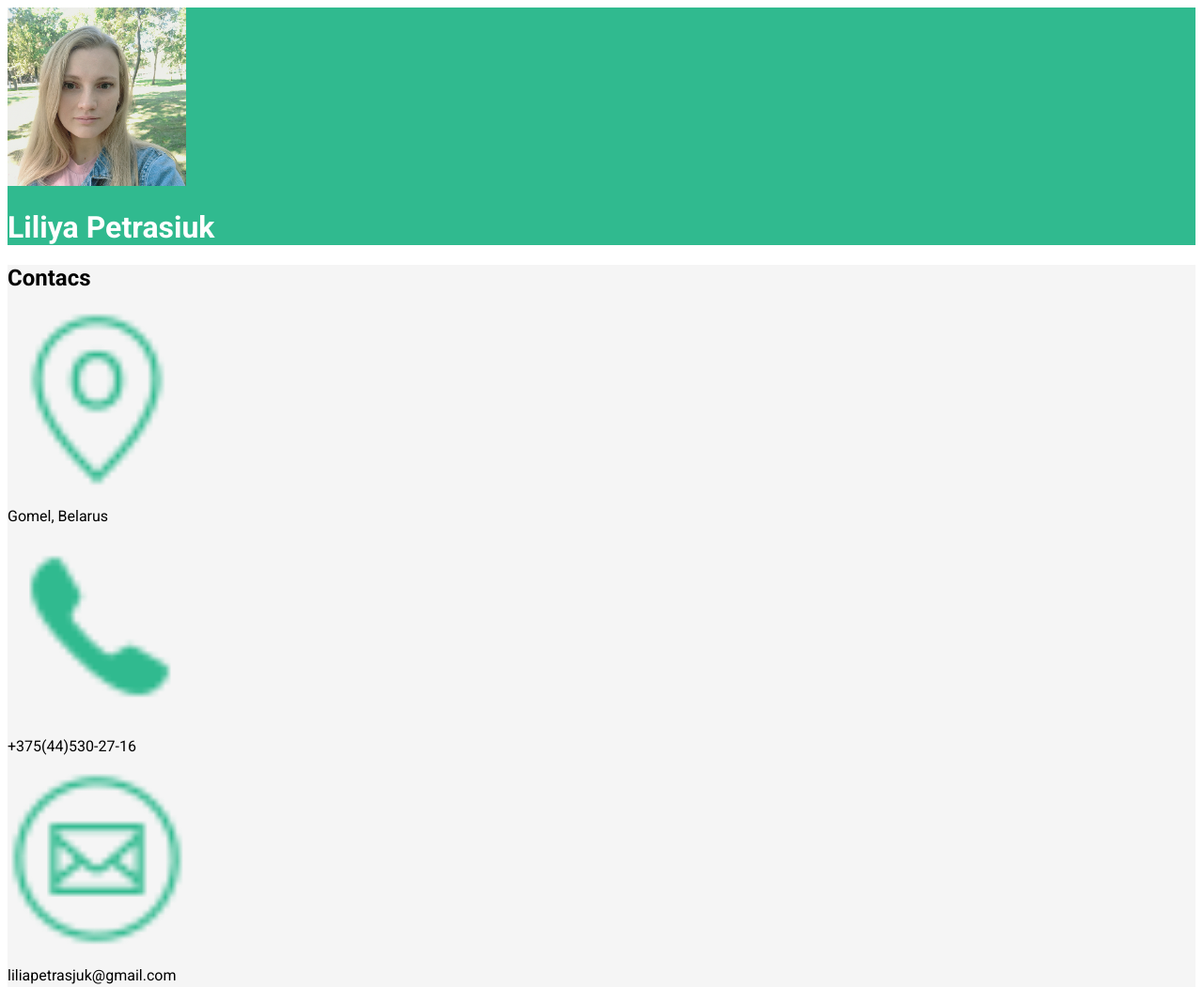
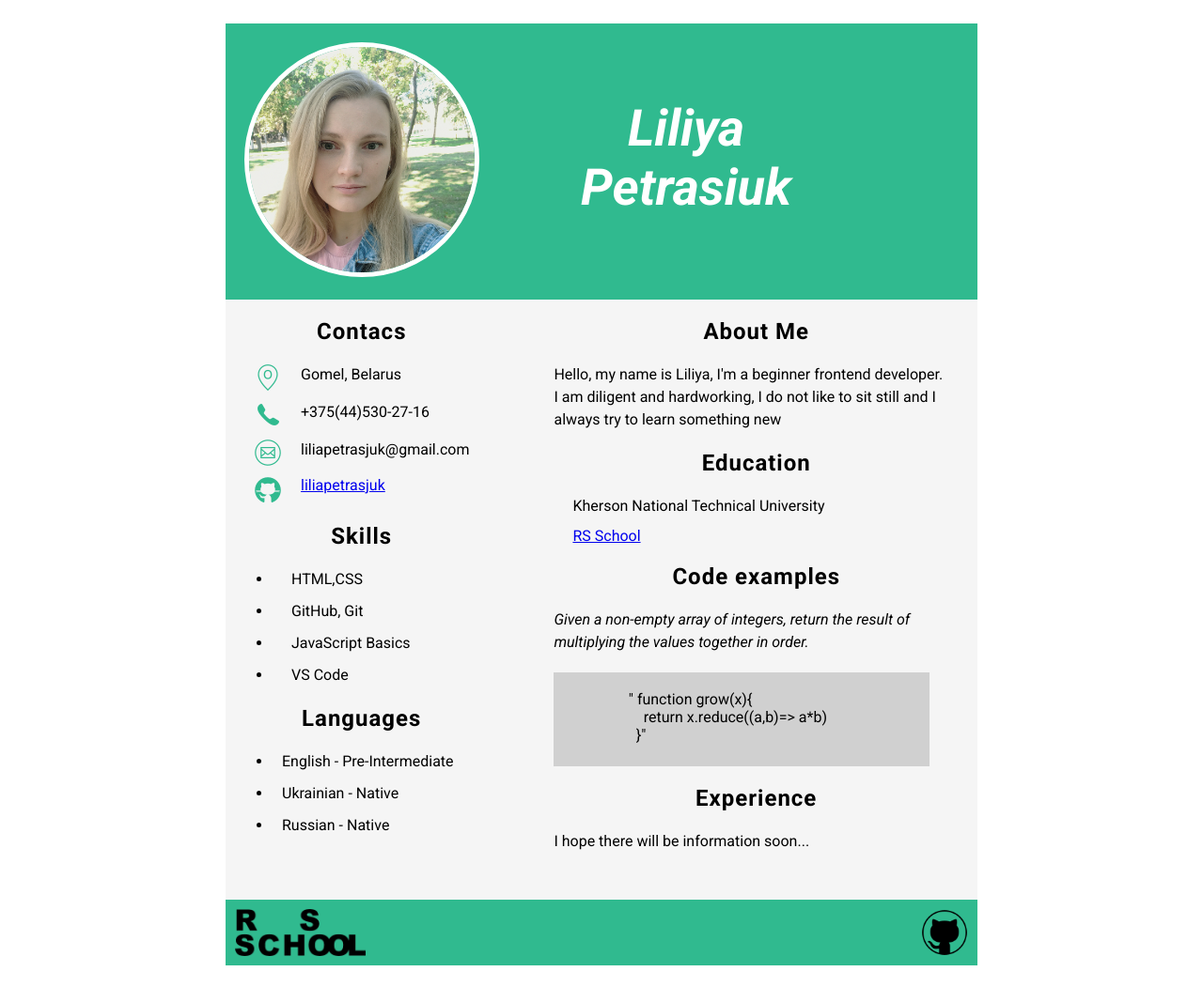
Before and after one commit to liliapetrasjuk/rsschool-cv, a plain HTML site: page index.html in a window 1280 px wide. Shown: the top 1051 px of the page at 94% size. Drawn offline with Linux system fonts and the light colour scheme.

Commit message:
fix: fixed css file

```diff
--- a/style.css
+++ b/style.css
@@ -1,20 +1,167 @@
-@import url('https://fonts.googleapis.com/css2?family=Roboto:ital,wght@0,100;0,300;1,300&display=swap');
-
 * {
     padding: 0;
-    margin: 0
+    margin: 0;
     box-sizing: border-box;
     font-family: 'Roboto', sans-serif;
+    list-style: none;
 }
+
+body{
+    margin: 25px auto;
+    width: 800px;
+}
+
 header{
     background-color:#30BA8F;
     color: white;
+    display: flex;
 }
-img{ width: 15%;
-    border-color: #F5F5F5, 25em;
+
+.left_column{
+    width: 350px;
+    padding: 0px 20px;
+   }
+
+.right_column{
+    width: calc(100%-250px);
+    padding-left: 20px;
+    margin-left: 20px;
+}
+
+.profile_photo{
+    text-align: center;
+    padding: 20px 20px;
+}
+
+.profile_photo img{
+    width: 250px;
+    border-radius: 50%;
+    border: 5px solid white;
+}
+
+.profile_name{
+    width: 400px;
+    padding: 80px;
+    text-align: center;
+}
+
+h1{
+    font-weight: 300px;
+    font-style: italic;
+    font-size: 54px;
+}
+
+main{
+    display: flex;
+    background-color:#F5F5F5;
+    color: #000000;
+    padding-bottom: 50px;
+}
+
+h2{
+    padding: 10px;
+    margin: 10px;
+    letter-spacing: 1px;
+    text-align: center;
     }
 
-main{
-    background-color:#F5F5F5;
-    color: black;
+.my_contacts{
+        position: relative;
+        padding-left: 30px;
+    }
+
+.profil_contacts li{
+    display: flex;
+    position: relative;
+    margin-bottom: 10px;
+    margin-left: 10px;
+    padding: 0;
 }
+
+main p{
+    padding: 0 10px;
+    margin-left: 10px;
+    line-height: 1.5;
+
+}
+
+main a{
+    padding: 0 10px;
+    margin-left: 10px;
+}
+
+.profil_skills{
+    margin-bottom: 10px;
+    position: relative;
+    padding: 0;
+    margin-left: 10px;
+}
+
+.profil_skills li{
+    list-style: disc;
+    margin-left: 20px;
+}
+
+.profil_skills p{
+    padding:0 10px;
+    margin-top: 10px;
+}
+
+.profil_languages{
+    margin-left: 10px;
+    margin-bottom: 10px;
+    position: relative;
+    padding: 0;
+}
+
+.profil_languages li{
+    list-style: disc;
+    margin-left: 20px;
+}
+
+.profil_languages p{
+    padding: 0 10px;
+    margin: 0;
+    margin-bottom: 10px;
+}
+
+.profil_education li{
+    list-style: none;
+    margin-bottom: 10px;
+    margin-left: 20px;
+}
+
+.example p{
+    font-style: italic;
+    margin-bottom: 20px;
+}
+
+pre {
+    margin-left: 20px;
+    width: 400px;
+    height: 100px;
+    background-color: #D0D0D0;
+}
+
+footer{
+    background-color: #30BA8F;
+    height: 70px;
+    display: flex;
+    justify-content: space-between;
+}
+
+.logo_rss{
+    width: 50%;
+    margin: 0;
+    padding: 10px;
+}
+
+.logo_1{
+    width: auto;
+    height: 50px;
+}
+
+.logo_2{
+    width: auto;
+    height: 70px;
+    }
```
